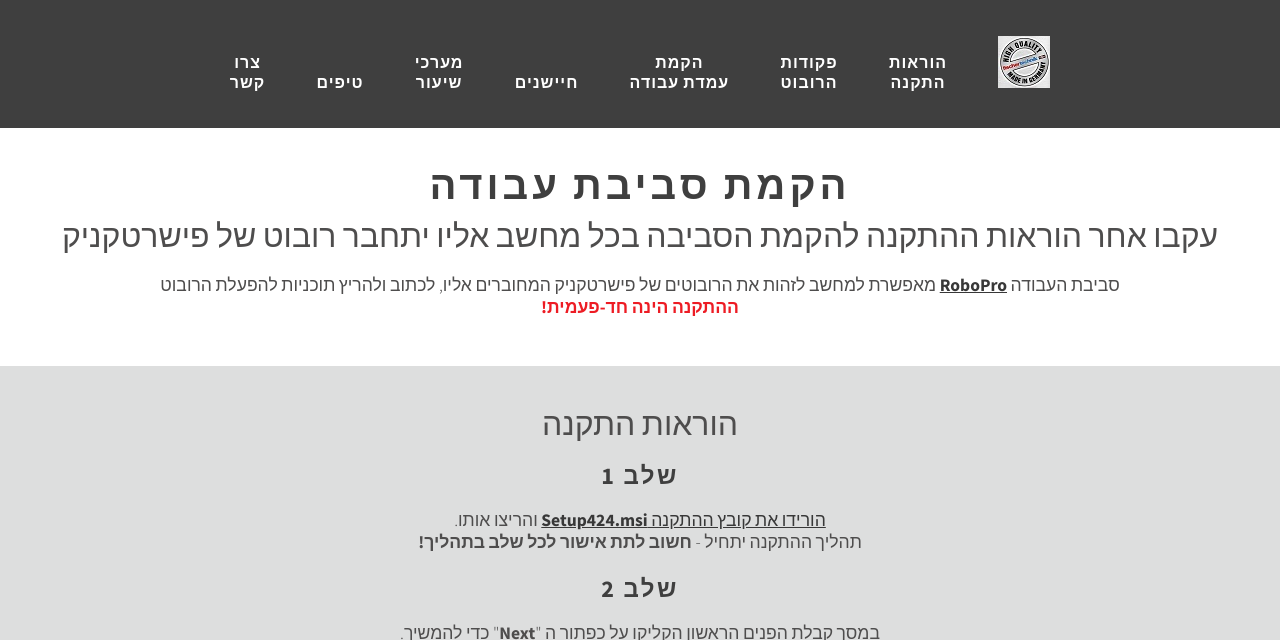
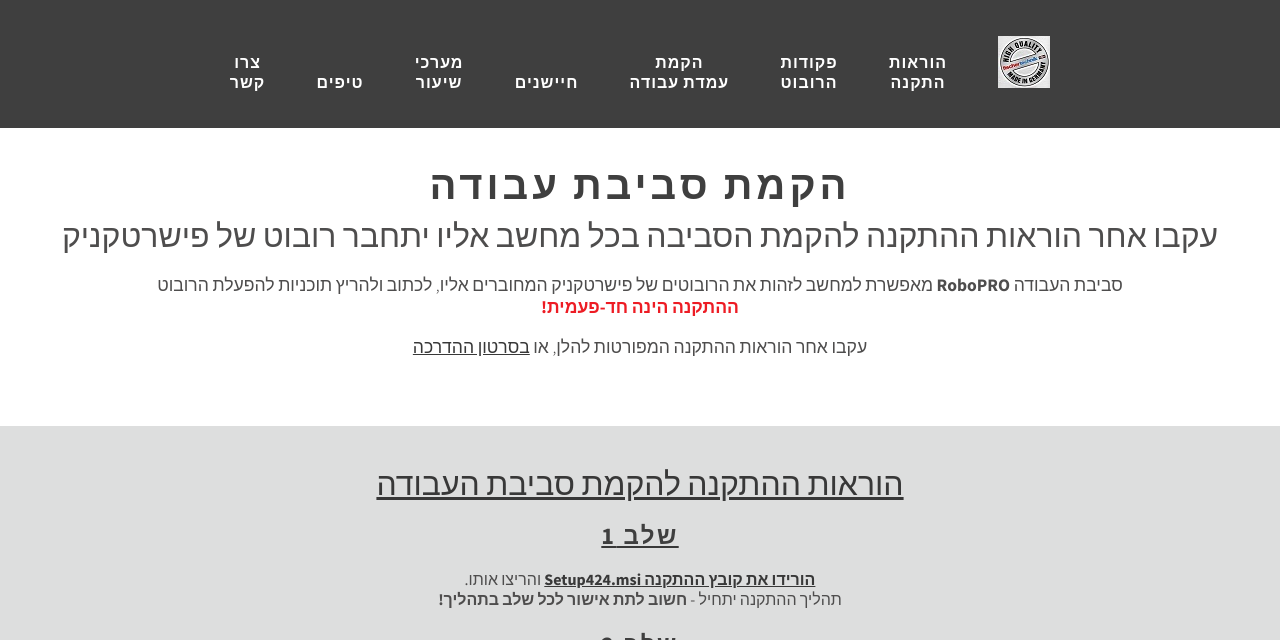
Before and after one commit to adihadas/ftscratch, a Jekyll site: the page workstation.html, which Jekyll copies as it is, in a window 1280 px wide and 900 px high, cut to the strip 0-640 px from the top of the window. Built offline with Jekyll 4.4.1, drawn with Linux system fonts in a browser that asks for light colours.

Commit message:
TXT Scheme upd

```diff
--- a/workstation.html
+++ b/workstation.html
@@ -42,8 +42,9 @@
 			<h2 id="main">הקמת סביבת עבודה</h2>
 			<span class="byline">עקבו אחר הוראות ההתקנה להקמת הסביבה בכל מחשב אליו יתחבר רובוט של פישרטקניק</span>
 			<div class="title">
-				 <span class="byline">סביבת העבודה <b><a href="http://www.fischertechnik.de/en/Home/info/computing/ROBO-Pro-Software.aspx/usetemplate-1_column_no_pano/" target="_blank">RoboPro</a></b> מאפשרת למחשב לזהות את הרובוטים של פישרטקניק המחוברים אליו, לכתוב ולהריץ תוכניות להפעלת הרובוט
+				 <span class="byline">סביבת העבודה <b>RoboPRO</b> מאפשרת למחשב לזהות את הרובוטים של פישרטקניק המחוברים אליו, לכתוב ולהריץ תוכניות להפעלת הרובוט
 				 </br> <a style="color:rgb(237, 28, 36)"><b><b>ההתקנה הינה חד-פעמית!</a></b></b></span>
+				 <span class="byline">עקבו אחר הוראות ההתקנה המפורטות להלן, או <a href="https://www.youtube.com/watch?v=2ls5-rwgHPM">בסרטון ההדרכה</span></br>
 			</div>
 		</div>
 	</div>
@@ -51,11 +52,11 @@
 <div id="portfolio-wrapper">
 	<div id="portfolio" class="container">
 		<div class="major">
-			<span class="byline">הוראות התקנה</span>
+			<span class="byline">הוראות ההתקנה להקמת סביבת העבודה</span>
 		</div>
 			 <div class="title">
 				<h2>שלב 1</h2>
-				<span class="byline"><a href="http://www.fischertechnik.de/en/ResourceImage.aspx?raid=10275">הורידו את קובץ ההתקנה <b>Setup424.msi</a></b> והריצו אותו.</br>תהליך ההתקנה יתחיל - <b><b>חשוב לתת אישור לכל שלב בתהליך!</b></b></span></br>
+				<span class="byline"><b><a href="http://www.fischertechnik.de/en/ResourceImage.aspx?raid=10275">הורידו את קובץ ההתקנה Setup424.msi</a></b> והריצו אותו.</br>תהליך ההתקנה יתחיל - <b><b>חשוב לתת אישור לכל שלב בתהליך!</b></b></span></br></br>
 				</div>
 		</div>
 		<div>
```
Also changed, not shown: index.html (+5 -5 lines), 1 other file.
